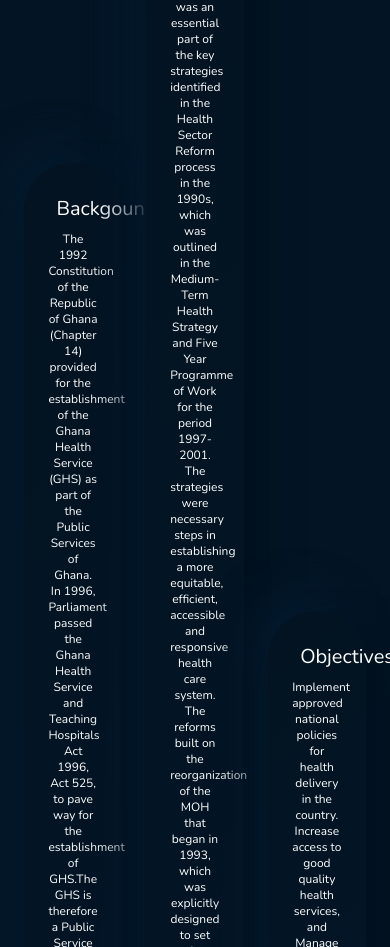
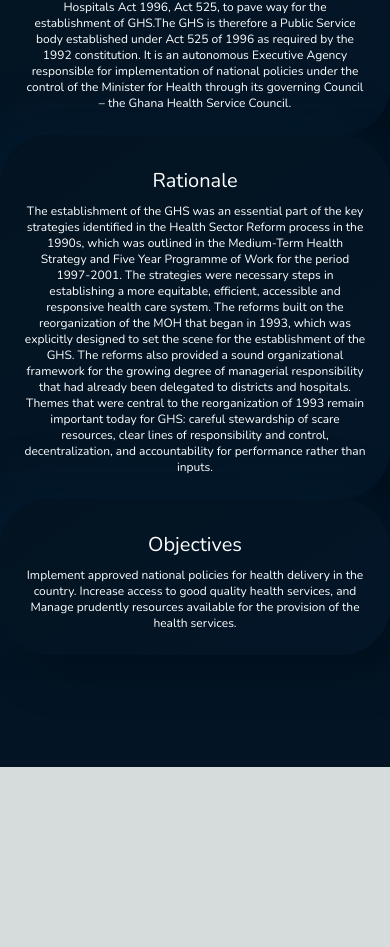
Before and after one commit to Sonnysam/ghs-auth-system, a Next.js app in the folder frontend/: page /learn in a window 390 px wide. Shown: the part 1053-2000 px from the top of the page. After the commit the page ends 1820 px from the top, so only its background shows below. Built offline with nearby package versions, Linux system fonts and the light colour scheme.

Commit message:
Learn made responsive

```diff
--- a/frontend/app/learn/page.tsx
+++ b/frontend/app/learn/page.tsx
@@ -20,20 +20,20 @@
                 </p>
             </div>
         </div>
-       <div className='flex items-center justify-evenly py-28'>
-       <div className="card w-1/4">
+       <div className='md:flex md:items-center justify-center md:justify-evenly py-28'>
+       <div className="card md:w-1/4 ">
             <div className='text-center text-white text-xs p-6'>
                 <p className='text-xl p-2'>Backgound</p>
                 The 1992 Constitution of the Republic of Ghana (Chapter 14) provided for the establishment of the Ghana Health Service (GHS) as part of the Public Services of Ghana. In 1996, Parliament passed the Ghana Health Service and Teaching Hospitals Act 1996, Act 525, to pave way for the establishment of GHS.The GHS is therefore a Public Service body established under Act 525 of 1996 as required by the 1992 constitution. It is an autonomous Executive Agency responsible for implementation of national policies under the control of the Minister for Health through its governing Council – the Ghana Health Service Council.
             </div>
         </div>
-        <div className="card w-1/4">
+        <div className="card md:w-1/4">
             <div className='text-center text-white text-xs p-6'>
                 <p className='text-xl p-2'>Rationale</p>
                 The establishment of the GHS was an essential part of the key strategies identified in the Health Sector Reform process in the 1990s, which was outlined in the Medium-Term Health Strategy and Five Year Programme of Work for the period 1997-2001. The strategies were necessary steps in establishing a more equitable, efficient, accessible and responsive health care system. The reforms built on the reorganization of the MOH that began in 1993, which was explicitly designed to set the scene for the establishment of the GHS. The reforms also provided a sound organizational framework for the growing degree of managerial responsibility that had already been delegated to districts and hospitals. Themes that were central to the reorganization of 1993 remain important today for GHS: careful stewardship of scare resources, clear lines of responsibility and control, decentralization, and accountability for performance rather than inputs.
             </div>
         </div>
-        <div className="card w-1/4">
+        <div className="card md:w-1/4">
             <div className='text-center text-white text-xs p-6'>
                 <p className='text-xl p-2'>Objectives</p>
                     Implement approved national policies for health delivery in the country.
--- a/frontend/components/welcome.tsx
+++ b/frontend/components/welcome.tsx
@@ -39,7 +39,7 @@
             </div>
             <p className="text-center mt-4 text-lg px-5 sm:px-0">
                 <a
-                    href="/dashboard"
+                    href="/learn"
                     className="bg-white text-black py-3 px-4 rounded-md hover:text-black"
                 >
                     Learn More
```
